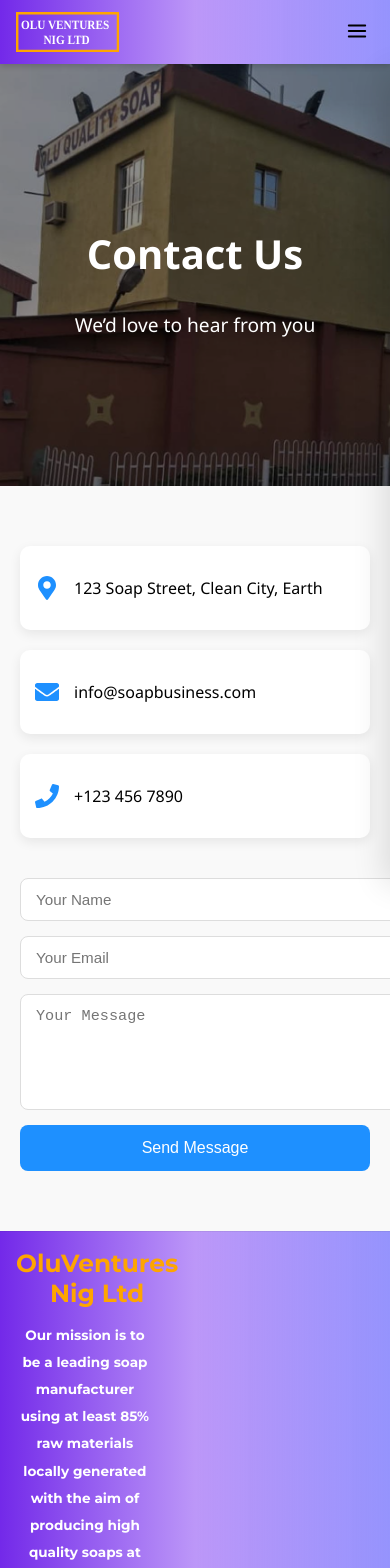
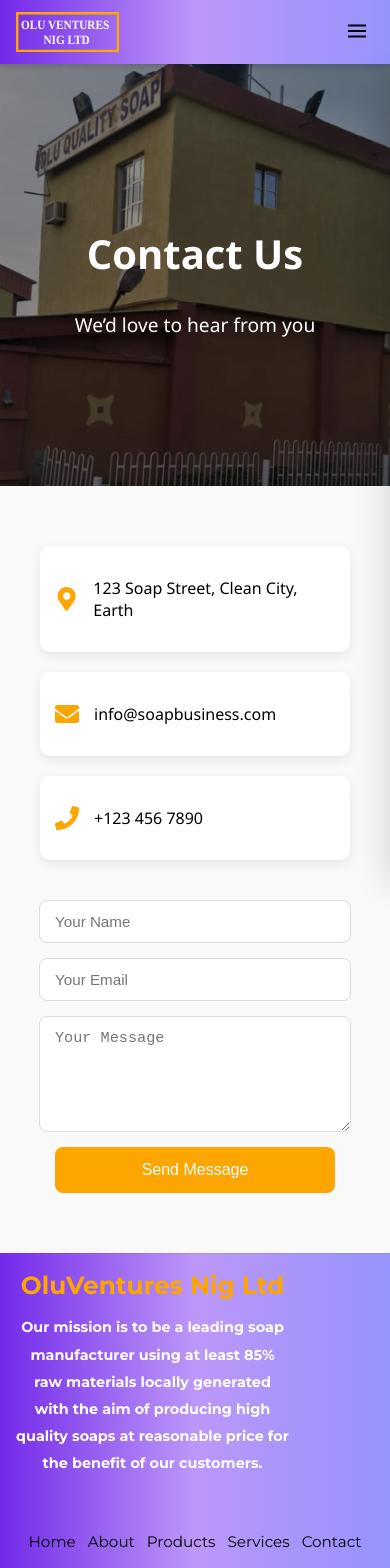
Before and after one commit to Crafty23Jay/OluVen, a React (Vite) app: page /contact-us in a window 390 px wide. Shown: the top 1568 px of the page. Built offline with nearby package versions, Linux system fonts and the light colour scheme.

Commit message:
come2again

```diff
--- a/src/Components/Footer.css
+++ b/src/Components/Footer.css
@@ -66,7 +66,7 @@
 .copyright {
   text-align: center;
   font-size: 0.85rem;
-  color: var(--muted, #666);
+  color: var(--muted, #3d3d3d);
   margin-top: 0.5rem;
   margin-bottom: 2rem;
 }
@@ -78,6 +78,17 @@
     gap: 0.5rem;
     text-align: center;
   }
+  .brand>div{
+    width: 100vw;
+    margin: auto;
+  }
+  .footer-p{
+    width: 70vw;
+    font-size: 0.9rem;
+    text-align: center;
+    /* margin: auto; */
+
+  }
 
   .links {
     flex-wrap: wrap;
--- a/src/Pages/ContactUs.css
+++ b/src/Pages/ContactUs.css
@@ -52,12 +52,16 @@
 }
 
 .contact-info {
+  /* width: 100%; */
   display: flex;
   flex-direction: column;
   gap: 20px;
+  justify-content: center;
+  align-items: center;
 }
 
 .info-box {
+  width: 80%;
   display: flex;
   align-items: center;
   gap: 15px;
@@ -66,21 +70,31 @@
   border-radius: 10px;
   box-shadow: 0 4px 12px rgba(0, 0, 0, 0.08);
 }
+.info-box:hover {
+  background: #fda500;
+  cursor: pointer;
+  box-shadow: 0 4px 12px rgba(0, 0, 0, 0.158);
+  transition: background 1s ease, box-shadow 1s ease;
+  .info-icon{
+    color: black;
+  }
+}
 
 .info-icon {
   font-size: 1.5rem;
-  color: #1e90ff;
+  color: #fda500;
 }
 
 .contact-form {
   display: flex;
   flex-direction: column;
+  justify-content: center;
   gap: 15px;
 }
 
 .contact-form input,
 .contact-form textarea {
-  width: 100%;
+  width: 80%;
   padding: 12px 15px;
   border: 1px solid #ddd;
   border-radius: 8px;
@@ -90,11 +104,12 @@
 .contact-form input:focus,
 .contact-form textarea:focus {
   outline: none;
-  border-color: #1e90ff;
+  border-color: #fda500;
 }
 
 .contact-form button {
-  background: #1e90ff;
+  width: 80%;
+  background: #fda500;
   color: #fff;
   border: none;
   padding: 14px;
@@ -102,12 +117,23 @@
   font-size: 1rem;
   cursor: pointer;
   transition: background 0.3s ease;
+  /* margin: auto; */
 }
 
 .contact-form button:hover {
-  background: #0c6cd4;
+  background: none;
+  border: 2px solid #fda500;
+  color: #fda500;
 }
 
 @media (max-width: 1000px) {
 
 }
+
+@media (max-width: 734px) {
+  .contact-form {
+    /* margin: auto; */
+    align-items: center;
+    justify-content: center;
+  }
+}
--- a/src/Pages/Home.jsx
+++ b/src/Pages/Home.jsx
@@ -5,6 +5,7 @@ import Footer from "../Components/Footer";
 import "./Home.css";
 import loaderGif from "../assets/loader.gif";
 import { FaLeaf, FaSoap, FaHandHoldingWater } from "react-icons/fa";
+import { Link } from "react-router-dom";
 
 export default function Home() {
   const [loading, setLoading] = useState(true);
@@ -42,14 +43,16 @@ export default function Home() {
               Welcome to Olu Ventures <br />Nigeria Limited
 
             </motion.h1 >
-            <p >Pure, handmade soaps for a healthier, happier skin.</p>
+            <p >Everything We Do is for You...</p>
+            <Link to='/about-us'>
             <motion.button
               className="cta-btn"
               whileHover={{ scale: 1.05 }}
               whileTap={{ scale: 0.95 }}
             >
-              Shop Now
+              Know More
             </motion.button>
+            </Link>
           </div>
         </section>
 
```
